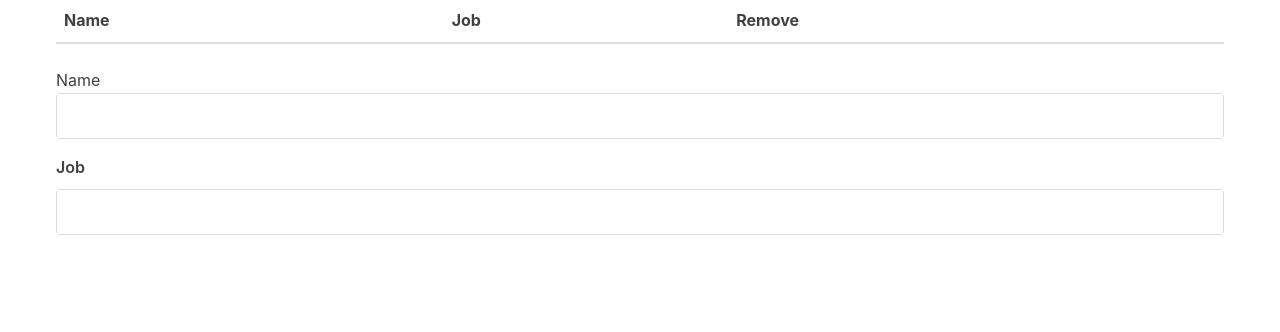
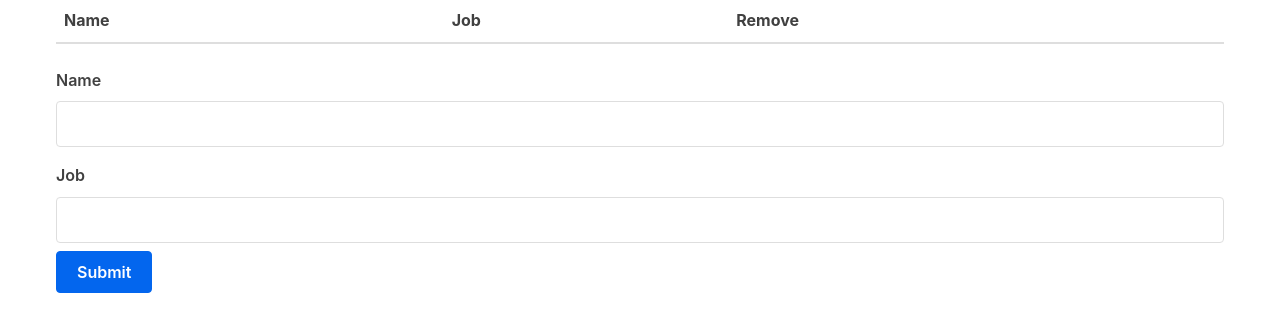
Before and after one commit to Adam-Cisneros/csc-307-app, a React (Vite) app in the folder packages/react-frontend/: page / in a window 1280 px wide. Shown: the top 332 px of the page. Built offline with nearby package versions, Linux system fonts and the light colour scheme.

Commit message:
Added ablity to subit the Form to add entries in the Table

```diff
--- a/packages/react-frontend/src/Form.jsx
+++ b/packages/react-frontend/src/Form.jsx
@@ -1,11 +1,16 @@
 import React, { useState } from "react";
 
-function Form() {
+function Form(props) {
     function handleChange(event) {
         const { name, value } = event.target;
         if (name  === "job")
             setPerson({ name: person["name"], job: value });
         else setPerson({ name: value, job: person["job"] });
+    }
+
+    function submitForm() {
+        props.handleSubmit(person);
+        setPerson({ name: "", job: "" })
     }
 
     const [person, setPerson] = useState({
@@ -15,7 +20,7 @@
 
     return (
         <form>
-            <lable htmlFor="name">Name</lable>
+            <label htmlFor="name">Name</label>
             <input
                 type="text"
                 name="name"
@@ -31,6 +36,7 @@
                 value={person.job}
                 onChange={handleChange}
             />
+            <input type="button" value="Submit" onClick={submitForm} />
         </form>
     );
 }
--- a/packages/react-frontend/src/MyApp.jsx
+++ b/packages/react-frontend/src/MyApp.jsx
@@ -4,6 +4,10 @@
 
 function MyApp() {
     const [characters, setCharacters] = useState([]);
+
+    function updateList(person) {
+        setCharacters([...characters, person]);
+    }
 
     function removeOneCharacter(index) {
         const updated = characters.filter((character, i) => {
@@ -18,7 +22,7 @@
                 characterData={characters}
                 removeCharacter={removeOneCharacter}
             />
-            <Form />
+            <Form handleSubmit={updateList} />
         </div>
     );
 }
```
